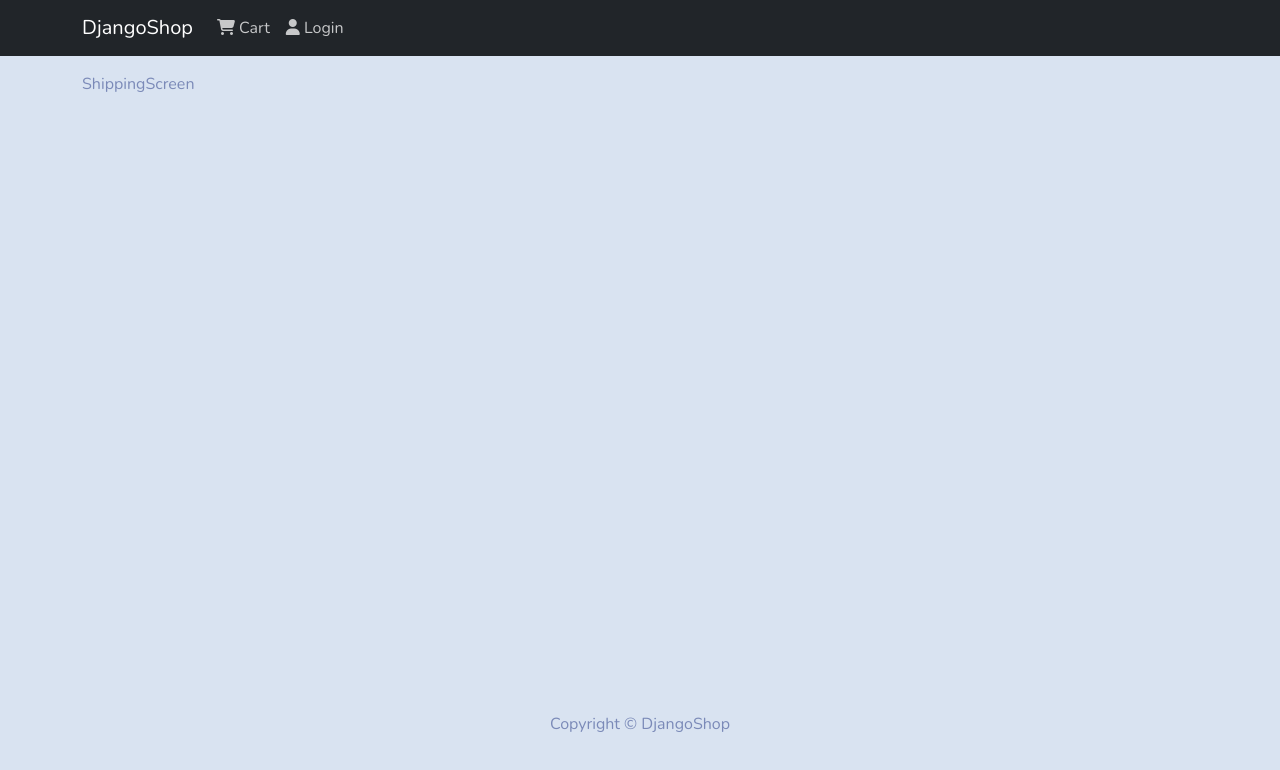
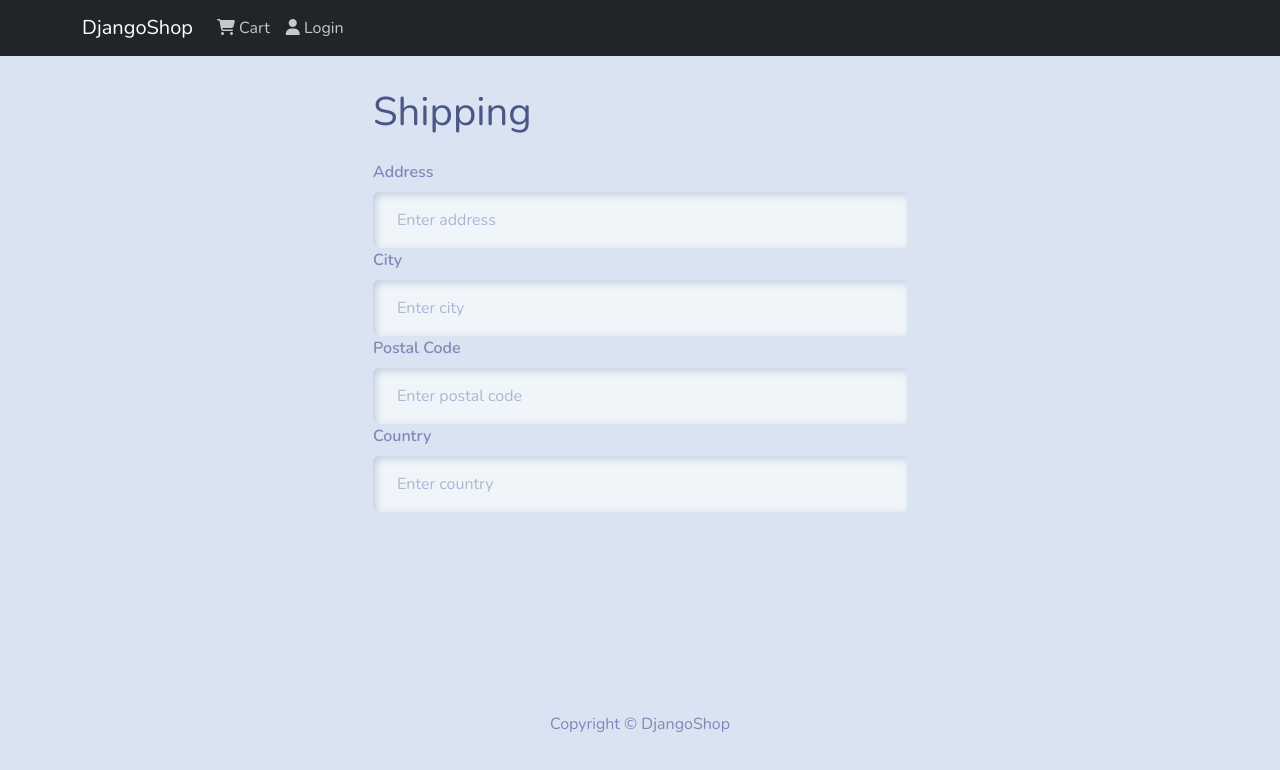
Before and after one commit to SilvesterSpath/django_shop, a React (Create React App) app in the folder frontend/: page /shipping in a window 1280 px wide. Shown: the top 770 px of the page. Built offline with nearby package versions, Linux system fonts and the light colour scheme.

Commit message:
Shipping screen form fields

```diff
--- a/frontend/src/screens/ShippingScreen.jsx
+++ b/frontend/src/screens/ShippingScreen.jsx
@@ -1,7 +1,63 @@
-import React from 'react';
+import React, { useState } from 'react';
+import FormContainer from '../components/FormContainer';
+import { Form } from 'react-bootstrap';
 
 const ShippingScreen = () => {
-  return <div>ShippingScreen</div>;
+  const [address, setAddress] = useState('');
+  const [city, setCity] = useState('');
+  const [postalCode, setPostalCode] = useState('');
+  const [country, setCountry] = useState('');
+
+  const submitHandler = (e) => {
+    e.preventDefault();
+    console.log('Submitting...');
+  };
+  return (
+    <FormContainer>
+      <h1>Shipping</h1>
+      <Form onSubmit={submitHandler}></Form>
+      <Form.Group controlId='address'>
+        <Form.Label>Address</Form.Label>
+        <Form.Control
+          required
+          type='text'
+          placeholder='Enter address'
+          value={address ? address : ''}
+          onChange={(e) => setAddress(e.target.value)}
+        ></Form.Control>
+      </Form.Group>
+      <Form.Group controlId='city'>
+        <Form.Label>City</Form.Label>
+        <Form.Control
+          required
+          type='text'
+          placeholder='Enter city'
+          value={city ? city : ''}
+          onChange={(e) => setCity(e.target.value)}
+        ></Form.Control>
+      </Form.Group>
+      <Form.Group controlId='postalCode'>
+        <Form.Label>Postal Code</Form.Label>
+        <Form.Control
+          required
+          type='text'
+          placeholder='Enter postal code'
+          value={postalCode ? postalCode : ''}
+          onChange={(e) => setPostalCode(e.target.value)}
+        ></Form.Control>
+      </Form.Group>
+      <Form.Group controlId='country'>
+        <Form.Label>Country</Form.Label>
+        <Form.Control
+          required
+          type='text'
+          placeholder='Enter country'
+          value={country}
+          onChange={(e) => setCountry(e.target.value)}
+        ></Form.Control>
+      </Form.Group>
+    </FormContainer>
+  );
 };
 
 export default ShippingScreen;
```
